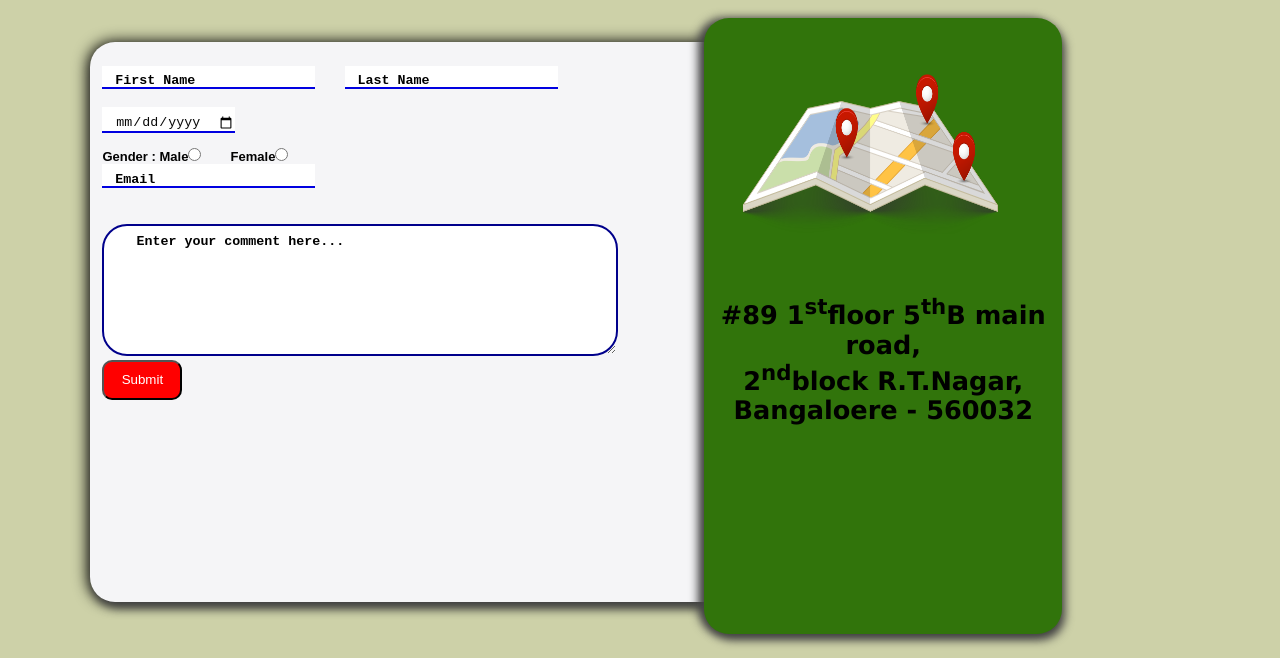
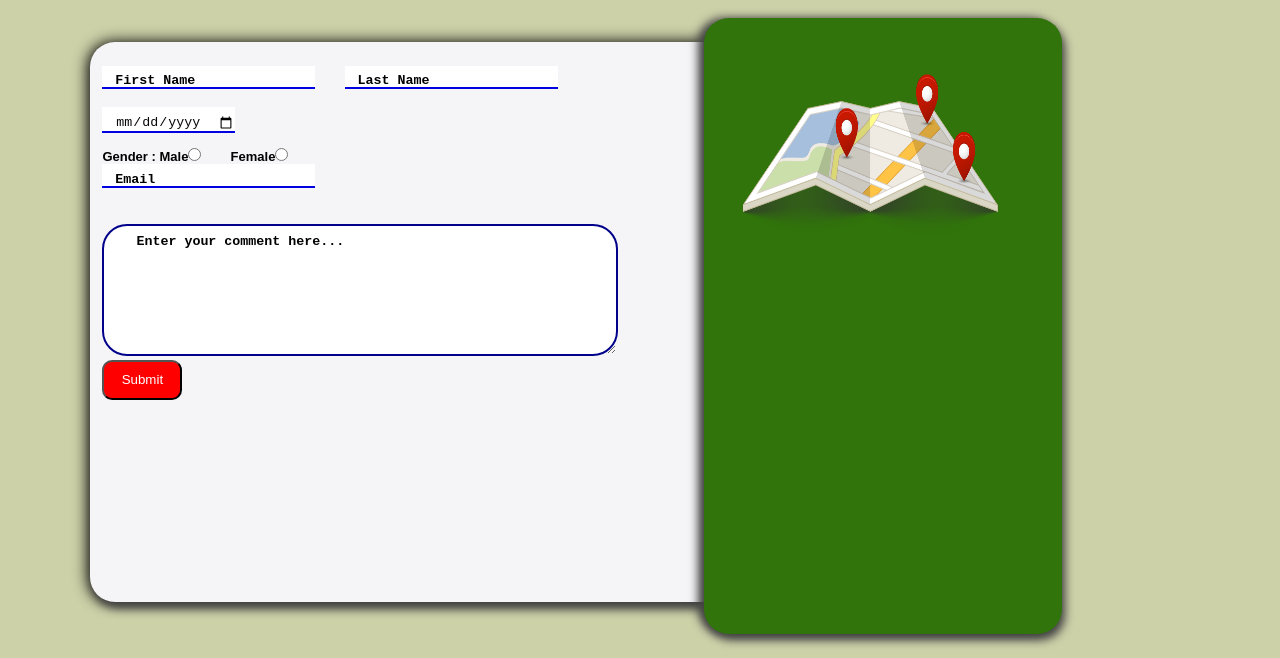
Before and after one commit to Anand7Choudhary/AnandChoudhary, a plain HTML site: page contactme.html in a window 1280 px wide. Shown: the part 142-800 px from the top of the page. Drawn offline with Linux system fonts and the light colour scheme.

Commit message:
Update contactme.html

```diff
--- a/contactme.html
+++ b/contactme.html
@@ -85,8 +85,6 @@
     <div class="map">
       <img alt="404" src="images\map.png">
       <p>
-        #89 1<sup>st</sup>floor 5<sup>th</sup>B main road,<br />
-        2<sup>nd</sup>block R.T.Nagar,<br />Bangaloere - 560032
       </p>
     </div>
 
```
